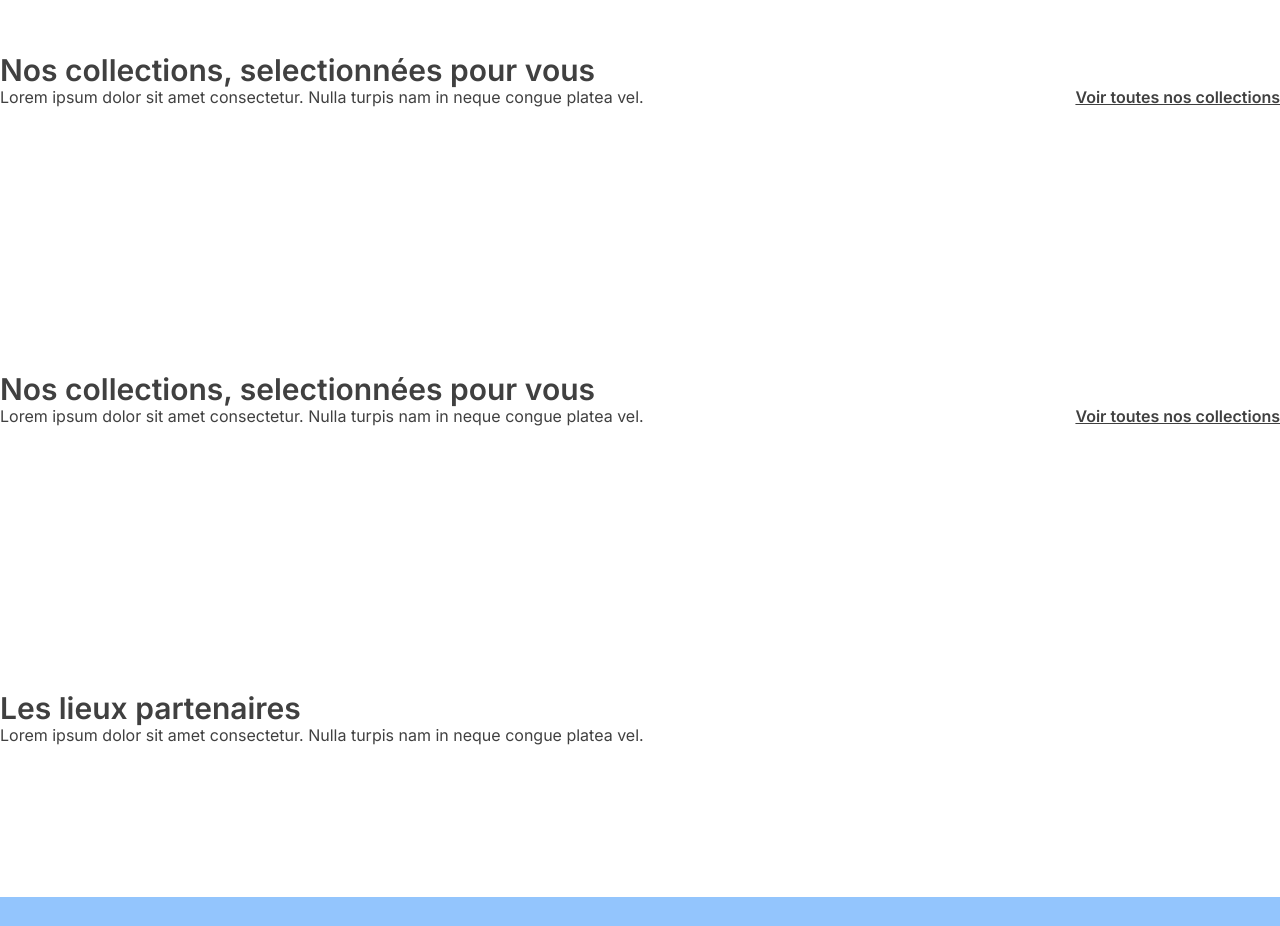
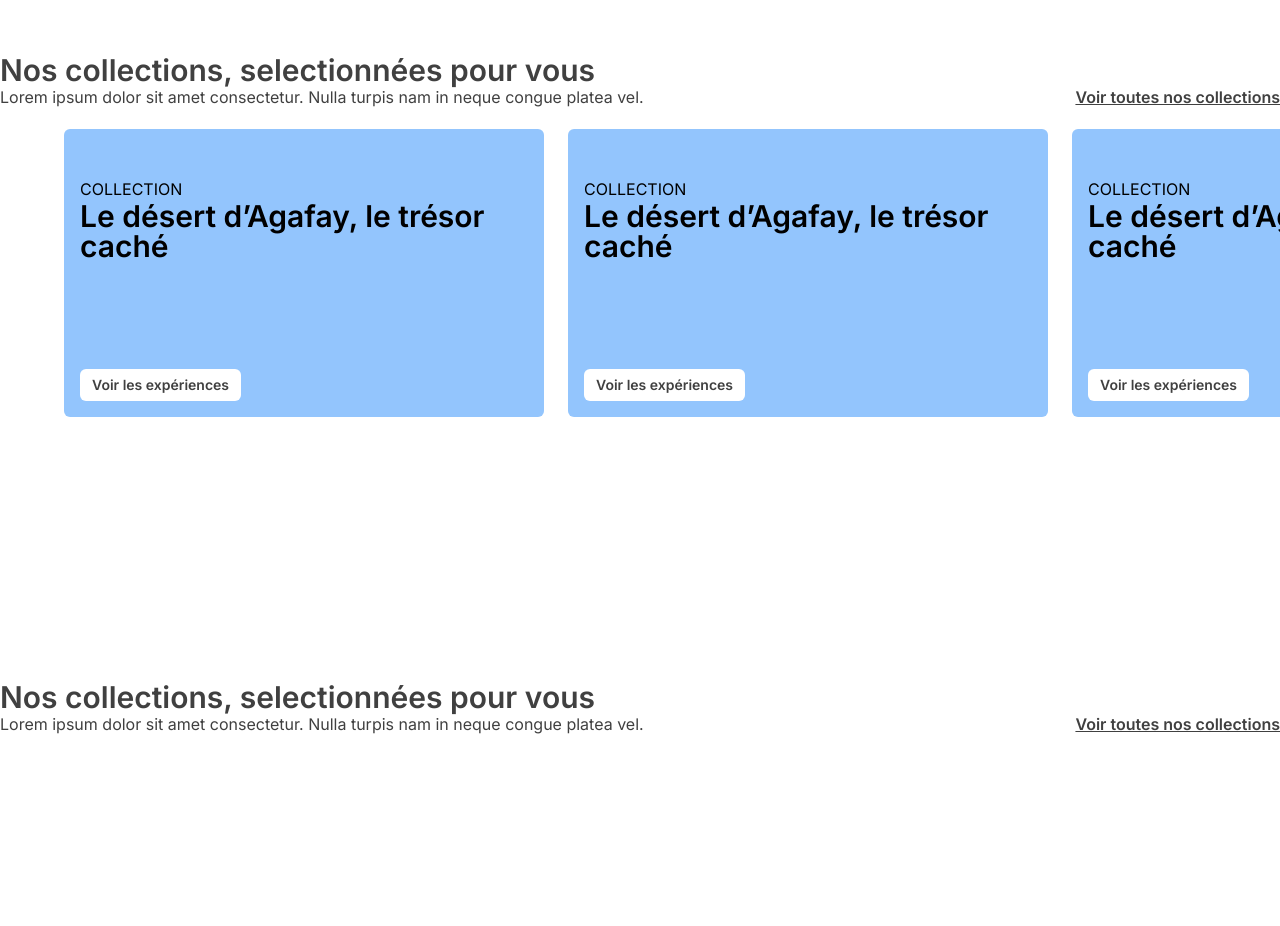
Before and after one commit to mimcity/madeincity_integration, a Next.js app: page / in a window 1280 px wide. Shown: the part 860-1786 px from the top of the page. Built offline with nearby package versions, Linux system fonts and the light colour scheme.

Commit message:
Slider Card

```diff
--- a/components/SliderSection.tsx
+++ b/components/SliderSection.tsx
@@ -1,5 +1,6 @@
 import React from "react";
 import { Description, DescriptionLink, Title } from "./UI/SectionElements";
+import SliderCard from "./UI/SliderCard";
 
 const SliderSection = () => {
   return (
@@ -12,6 +13,12 @@ const SliderSection = () => {
         </Description>
         <DescriptionLink>Voir toutes nos collections</DescriptionLink>
       </div>
+      <div className="md:pl-16 pl-4 mt-5 flex gap-6 overflow-x-auto">
+        <SliderCard />
+        <SliderCard />
+        <SliderCard />
+        <SliderCard />
+      </div>
     </div>
   );
 };
--- /dev/null
+++ b/components/UI/SliderCard.tsx
@@ -0,0 +1,25 @@
+import React from "react";
+
+const SliderCard = () => {
+  return (
+    <article className="aspect-video max-w-[320px] md:max-w-[480px] md:h-[288px] md:max-h-full h-[260px] w-full bg-blue-300 flex rounded-md">
+      <div className="pt-12 pb-4 px-4 flex">
+        <div className="flex flex-col justify-between">
+          <div>
+            <span>COLLECTION</span>
+            <h2 className="text-3xl font-semibold leading-[30px] tracking-[-2%]">
+              Le désert d’Agafay, le trésor caché
+            </h2>
+          </div>
+          <div>
+            <button className="text-sm font-semibold text-neutral-700 py-1.5 px-3 bg-white rounded-md">
+              Voir les expériences
+            </button>
+          </div>
+        </div>
+      </div>
+    </article>
+  );
+};
+
+export default SliderCard;
```
Also changed, not shown: 1 other file (tests, documents, lock files or other folders).
